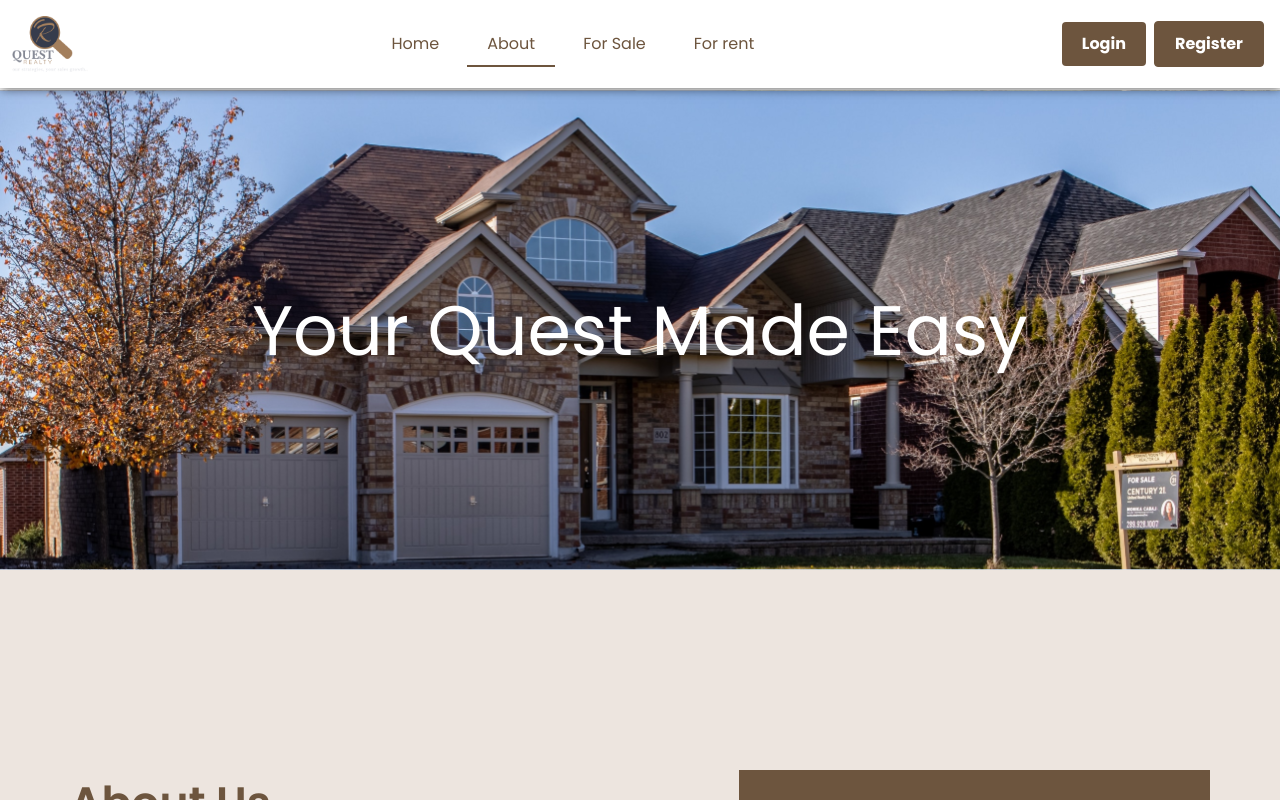
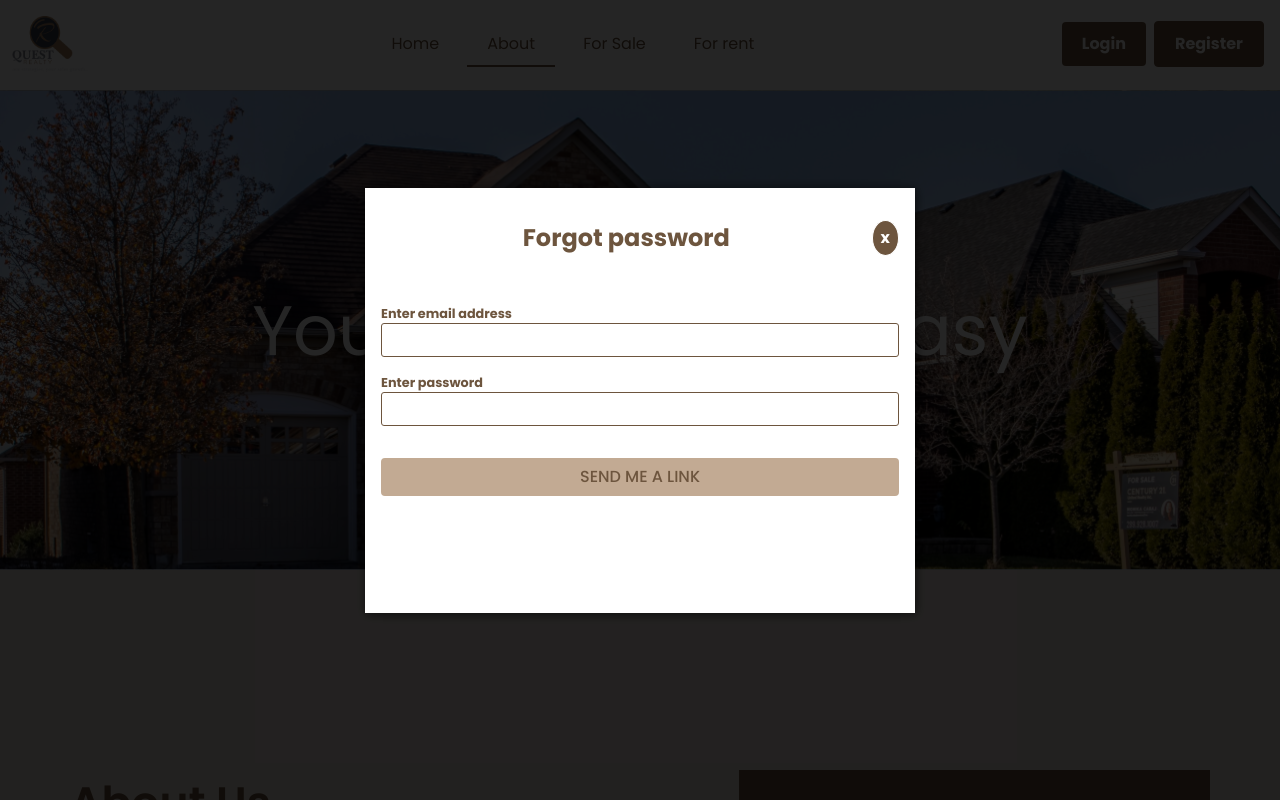
Before and after one commit to questrealty/product-site-frontend, a Vue app: page /about in a window 1280 px wide. Shown: the top 800 px of the page. Built offline with nearby package versions, Linux system fonts and the light colour scheme.

Commit message:
refactor

```diff
--- a/src/components/Header.vue
+++ b/src/components/Header.vue
@@ -56,21 +56,54 @@ const state = reactive({
 
         <teleport :disabled="true" to="#modals">
           <div class="modal" v-if="isShow">
-            <div class="modal-container">
+            <div class="modal-container-login">
+              <div>
+                <div class="modal-header">
+                  <h3>Sign in</h3>
+                  <button @click="isShow = false" class="times">x</button>
+                </div>
+                <form action="">
+                  <div class="form-wrap">
+
+                    <div class="input-wrap">
+                           <label for="email">Enter email address </label>
+                      <input type="email" />
+                    </div>
+                    <div class="input-wrap">
+                      <label>Enter password </label>
+                      <input type="password" />
+                    </div>
+
+                    <p class="forgot">
+                      Forgot password. <router-link to="/forgot-password">Click here</router-link>
+
+                    </p>
+                    <button class="register-btn" type="submit">LOGIN</button>
+                    <p class="not-register">
+                      Not register yet? <router-link to="/register">Create account</router-link>
+
+                    </p>
+                  </div>
+                </form>
+              </div>
+            </div>
+          </div>
+          <div class="modal" v-else-if="isOpen">
+            <div class="modal-container-register">
               <div>
                 <div class="modal-header">
                   <h3>Create Account</h3>
-                  <button @click="isShow = false" class="times">x</button>
+                  <button @click="isOpen = false" class="times">x</button>
                 </div>
                 <form action="">
                   <div class="form-wrap">
                     <div class="input-group">
                       <div class="input-wrap-one">
-                        <label for="fname">First Name </label>
+                        <label class="label" for="fname">First Name </label>
                         <input type="text" />
                       </div>
                       <div class="input-wrap-one">
-                        <label for="lname">Last Name </label>
+                        <label class="label" for="lname">Last Name </label>
                         <input type="text" />
                       </div>
                     </div>
@@ -106,29 +139,22 @@ const state = reactive({
                       By registering, I accept all terms and conditions.
                     </p>
                   </div>
+
+
+
                 </form>
               </div>
             </div>
           </div>
-          <div class="modal" v-else-if="isOpen">
-            <div class="modal-container">
+          <div class="modal">
+<div class="modal-container-login">
       <div>
         <div class="modal-header">
-                  <h3>Create Accounts</h3>
+          <h3>Forgot password</h3>
           <button @click="isOpen = false" class="times">x</button>
         </div>
         <form action="">
           <div class="form-wrap">
-                    <div class="input-group">
-                      <div class="input-wrap-one">
-                        <label for="fname">First Name </label>
-                        <input type="text" />
-                      </div>
-                      <div class="input-wrap-one">
-                        <label for="lname">Last Name </label>
-                        <input type="text" />
-                      </div>
-                    </div>
 
             <div class="input-wrap">
                    <label for="email">Enter email address </label>
@@ -138,28 +164,10 @@ const state = reactive({
               <label>Enter password </label>
               <input type="password" />
             </div>
-                    <div class="input-wrap">
-                      <label>Confirm password </label>
-                      <input type="password" />
-                    </div>
-                    <div class="input-group-one">
-                      <div class="input-wrap-two">
-                        <label for="country">Country code </label>
-                        <input type="number" class="country" />
-                      </div>
-                      <div class="input-wrap-two">
-                        <label for="phone"> Format(Digit only) </label>
-                        <input type="number" class="phone" />
-                      </div>
-                    </div>
-                    <div class="input-group-button">
-                      <button type="submit" class="customer">AGENT</button>
-                      <button type="submit" class="agent">CUSTOMER</button>
-                    </div>
-                    <button class="register-btn" type="submit">Register</button>
-                    <p class="terms">
-                      By registering, I accept all terms and conditions.
-                    </p>
+
+
+            <button class="register-btn" type="submit">SEND ME A LINK</button>
+
           </div>
         </form>
       </div>
@@ -174,7 +182,6 @@ const state = reactive({
 
 <style scoped>
 header {
-  box-shadow: 1px 1px 10px rgba(0, 0, 0, 0.61);
   position: fixed;
   background-color: #fff;
   top: 0;
@@ -197,16 +204,21 @@ header {
   width: 100%;
   display: flex;
   justify-content: center;
-  align-content: center;
+  align-items: center;
   background-color: #000000da;
 }
-.modal-container {
+
+.modal-container-register {
   background-color: white;
   box-shadow: 1px 1px 10px rgba(0, 0, 0, 0.61);
-  width: 500px;
-  height: 550px;
-  margin-top: 10%;
-  top: 10%;
+  width: 550px;
+  height: 650px;
+}
+.modal-container-login {
+  background-color: white;
+  box-shadow: 1px 1px 10px rgba(0, 0, 0, 0.61);
+  width: 550px;
+  height: 425px;
 }
 .modal-header {
   display: flex;
@@ -224,7 +236,7 @@ header {
   border: 1px solid white;
   border-radius: 50%;
   font-size: 1rem;
-  padding: 0.3rem;
+  padding: .25rem .5rem;
 }
 
 .form-wrap {
@@ -234,11 +246,12 @@ header {
   margin-bottom: 0;
 }
 
-.form-wrap label {
-  margin: 0.25rem 0;
+label {
+  margin:  0;
   display: block;
   color: #6d553e;
-  font-size: 1rem;
+  font-size: .8rem;
+  font-weight: 700;
 }
 .form-wrap > .input-group {
   display: flex;
@@ -248,7 +261,12 @@ header {
 .form-wrap .input-wrap-one input {
   width: 200px;
 }
-
+.input-wrap-one, .input-wrap{
+  margin-bottom: 1rem;
+}
+.input-wrap-one .label{
+  font-size: .8rem;
+}
 .input-group-one {
   display: flex;
 }
@@ -258,6 +276,7 @@ header {
   align-items: center;
   margin-top: 1rem;
 }
+
 
 .form-wrap input {
   width: 100%;
@@ -295,7 +314,7 @@ header {
   border-radius: 4px;
   outline: none;
   font-weight: 500;
-  margin: 2rem 0 0 0;
+  margin: 1rem 0 0 0;
   width: 100%;
   border: 2px solid #c2aa93;
 }
@@ -304,6 +323,7 @@ header {
   text-align: center;
   font-size: 0.8rem;
   font-weight: 700;
+  margin-top: .5rem;
 }
 .input-wrap-two {
   padding-right: 1rem;
@@ -353,6 +373,27 @@ header {
   animation-duration: 0.5s;
   background-color: #fff;
 }
+.not-register{
+
+  color: #6d553e;
+  text-align: center;
+  font-size: 1rem;
+  font-weight: 700;
+  margin-top: 2rem;
+}
+.not-register>a{
+  text-decoration: underline;
+
+}
+.forgot{
+
+  color: #6d553e;
+  text-align: center;
+  font-size: .8rem;
+  font-weight: 700;
+  margin-top: 2rem;
+}
+
 
 @keyframes menu {
   from {
--- a/src/components/about/AboutHeader.vue
+++ b/src/components/about/AboutHeader.vue
@@ -1,7 +1,6 @@
 <template>
   <div class="container">
-    <img
-      src="../../assets/about-assets/Frame-353.svg"
+    <img src="../../assets/about-assets/Frame-353.svg"
       alt=""
       class="img-fluid"
     />
--- a/src/router/index.js
+++ b/src/router/index.js
@@ -1,8 +1,4 @@
 import { createRouter, createWebHistory } from "vue-router";
-import Home from "../pages/Home.vue";
-import About from "../pages/About.vue";
-import ForRent from "../pages/ForRent.vue";
-import ForSale from "../pages/ForSale.vue";
 
 const routes = [
   {
@@ -13,17 +9,17 @@ const routes = [
   {
     path: "/about",
     name: "About",
-    component: About,
+    component: () => import("../pages/About.vue"),
   },
   {
     path: "/for-rent",
     name: "ForRent",
-    component: ForRent,
+    component: () => import("../pages/ForRent.vue"),
   },
   {
     path: "/for-sale",
     name: "ForSale",
-    component: ForSale,
+    component: () => import("../pages/ForSale.vue"),
   },
   {
     path: "/property-info",
@@ -55,6 +51,11 @@ const routes = [
     name: "NotFound",
     component: () => import("../pages/Error404.vue"),
   },
+  {
+    path: "/forgot-passwrod",
+    name: "ForgotPassword",
+    component: () => import("../pages/ForgotPassword.vue"),
+  },
 ];
 const router = createRouter({
   history: createWebHistory(),
```
Lines whose indentation alone changed are shown as unchanged.
